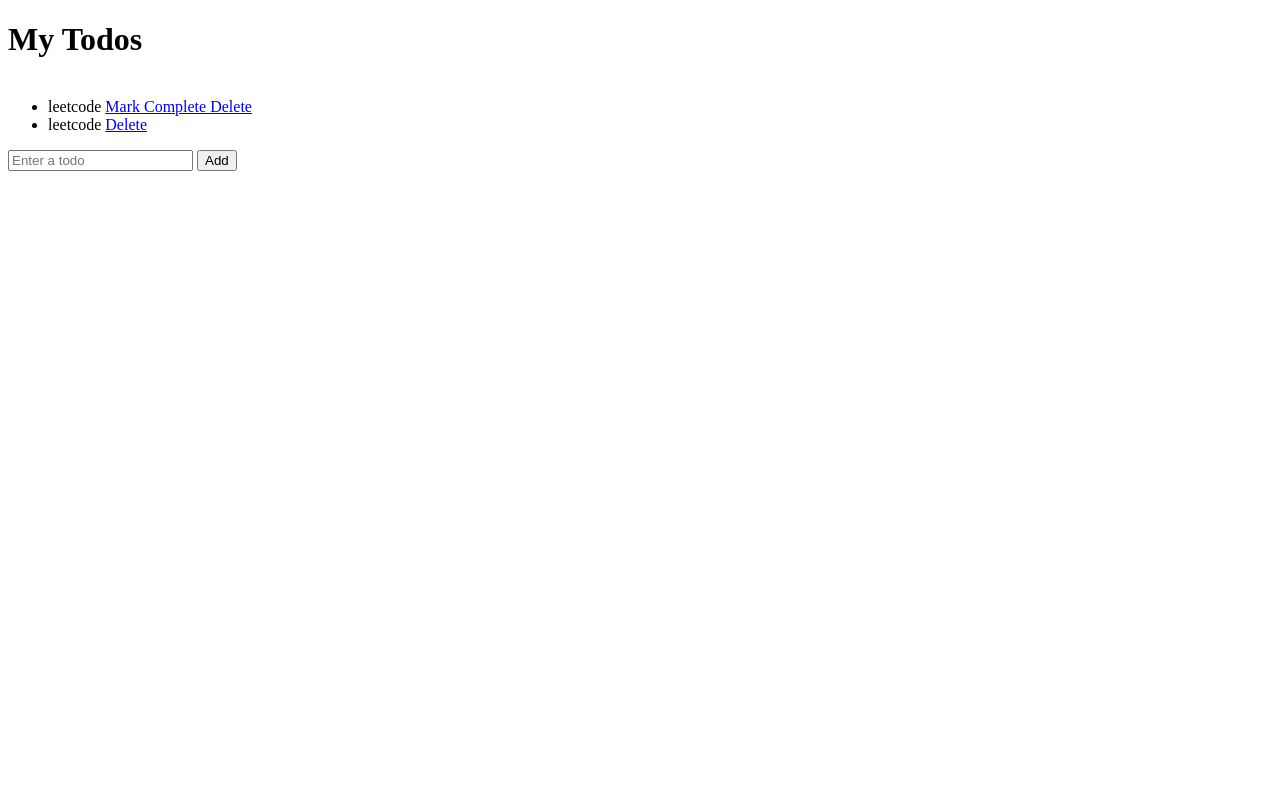
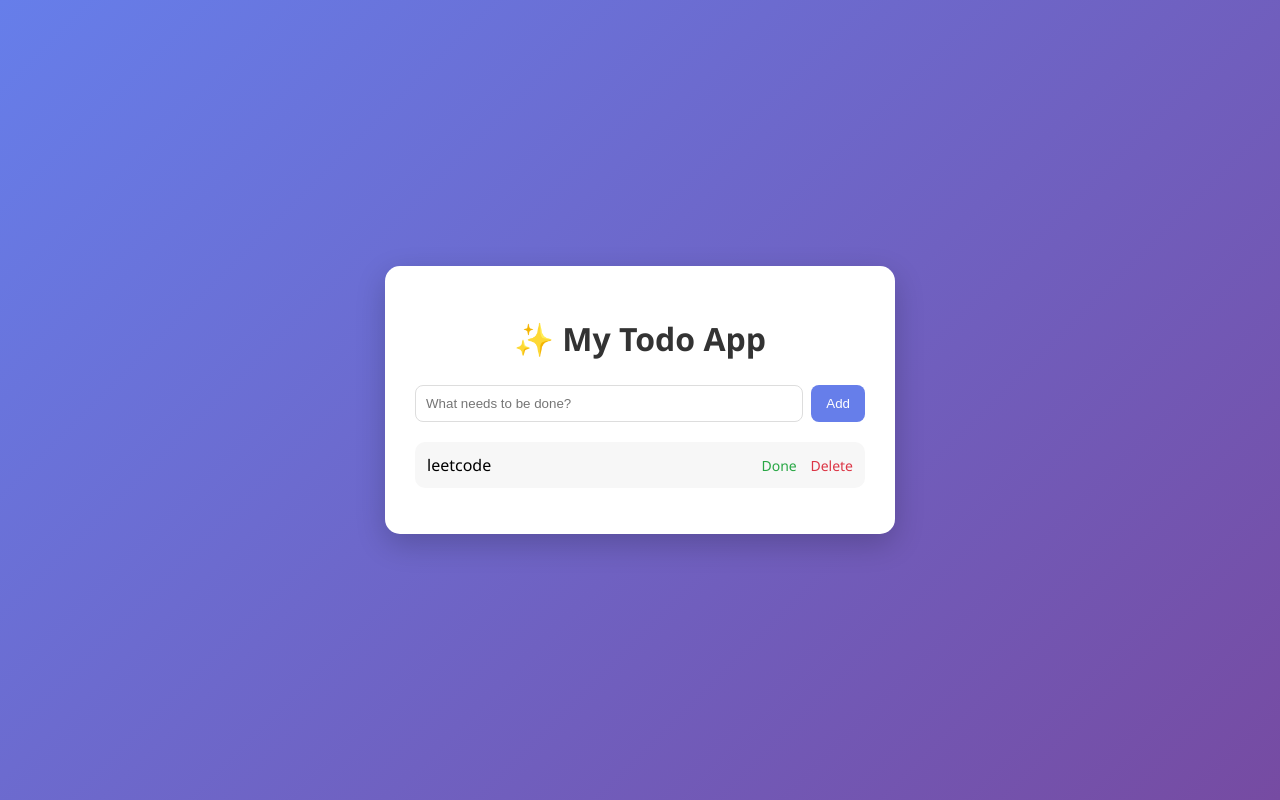
Before and after one commit to rajmohan-14/To-Do, a Django app: page / in a window 1280 px wide. Run offline with Django 5.2, Linux system fonts and the light colour scheme; data comes from the database, SQL or seed files in the repository; both versions use the stored data as it was after the commit.

Commit message:
Better UI and UX

```diff
--- a/config/todo/templates/todo/list.html
+++ b/config/todo/templates/todo/list.html
@@ -2,42 +2,163 @@
 <html>
 <head>
     <title>Todo List</title>
+
+    <style>
+        body {
+            font-family: 'Segoe UI', Tahoma, sans-serif;
+            background: linear-gradient(135deg, #667eea, #764ba2);
+            display: flex;
+            justify-content: center;
+            align-items: center;
+            height: 100vh;
+            margin: 0;
+        }
+
+        .container {
+            background: white;
+            width: 450px;
+            padding: 30px;
+            border-radius: 15px;
+            box-shadow: 0 10px 30px rgba(0,0,0,0.2);
+            animation: fadeIn 0.4s ease-in-out;
+        }
+
+        h1 {
+            text-align: center;
+            margin-bottom: 25px;
+            color: #333;
+        }
+
+        form {
+            display: flex;
+            margin-bottom: 20px;
+        }
+
+        input[type="text"] {
+            flex: 1;
+            padding: 10px;
+            border-radius: 8px;
+            border: 1px solid #ddd;
+            outline: none;
+            transition: 0.2s;
+        }
+
+        input[type="text"]:focus {
+            border-color: #667eea;
+            box-shadow: 0 0 5px rgba(102,126,234,0.4);
+        }
+
+        button {
+            padding: 10px 15px;
+            margin-left: 8px;
+            border: none;
+            border-radius: 8px;
+            background-color: #667eea;
+            color: white;
+            font-weight: 500;
+            cursor: pointer;
+            transition: 0.2s;
+        }
+
+        button:hover {
+            background-color: #5a67d8;
+            transform: translateY(-2px);
+        }
+
+        ul {
+            list-style: none;
+            padding: 0;
+        }
+
+        li {
+            padding: 12px;
+            margin-bottom: 10px;
+            background-color: #f7f7f7;
+            border-radius: 10px;
+            display: flex;
+            justify-content: space-between;
+            align-items: center;
+            transition: 0.2s;
+        }
+
+        li:hover {
+            background-color: #ececec;
+            transform: translateY(-2px);
+        }
+
+        .completed {
+            text-decoration: line-through;
+            color: #888;
+        }
+
+        .actions a {
+            margin-left: 10px;
+            text-decoration: none;
+            font-size: 14px;
+            font-weight: 500;
+            transition: 0.2s;
+        }
+
+        .toggle {
+            color: #28a745;
+        }
+
+        .toggle:hover {
+            color: #1e7e34;
+        }
+
+        .delete {
+            color: #dc3545;
+        }
+
+        .delete:hover {
+            color: #a71d2a;
+        }
+
+        @keyframes fadeIn {
+            from { opacity: 0; transform: translateY(10px); }
+            to { opacity: 1; transform: translateY(0); }
+        }
+    </style>
 </head>
+
 <body>
-    <h1>My Todos</h1>
+
+<div class="container">
+    <h1>✨ My Todo App</h1>
+
+    <form method="post">
+        {% csrf_token %}
+        <input type="text" name="title" placeholder="What needs to be done?" required>
+        <button type="submit">Add</button>
+    </form>
 
     <ul>
         {% for todo in todos %}
         <li>
-            {% if todo.completed %}
-                <s>{{ todo.title }}</s>
-            {% else %}
+            <span class="{% if todo.completed %}completed{% endif %}">
                 {{ todo.title }}
-            {% endif %}
+            </span>
 
-            <a href="{% url 'toggle_todo' todo.id %}">
-                {% if todo.completed %}
-                    Mark Incomplete
-                {% else %}
-                    Mark Complete
-                {% endif %}
-            </a>
+            <div class="actions">
+                <a class="toggle" href="{% url 'toggle_todo' todo.id %}">
+                    {% if todo.completed %}
+                        Undo
+                    {% else %}
+                        Done
+                    {% endif %}
+                </a>
 
-            <a href="{% url 'delete_todo' todo.id %}">Delete</a>
-        </li>
-        <li>
-        {{ todo.title }}
-        <a href="{% url 'delete_todo' todo.id %}">Delete</a>
+                <a class="delete" href="{% url 'delete_todo' todo.id %}">
+                    Delete
+                </a>
+            </div>
         </li>
         {% empty %}
         <li>No todos yet</li>
         {% endfor %}
     </ul>
-    <form method="post">
-        {% csrf_token %}
-        <input type="text" name="title" placeholder="Enter a todo" required>
-        <button type="submit">Add</button>
-    </form>
+</div>
 
 </body>
 </html>
```
Also changed, not shown: config/todo/templates/todo/edit.html (added, +17 -0 lines), config/db.sqlite3.
